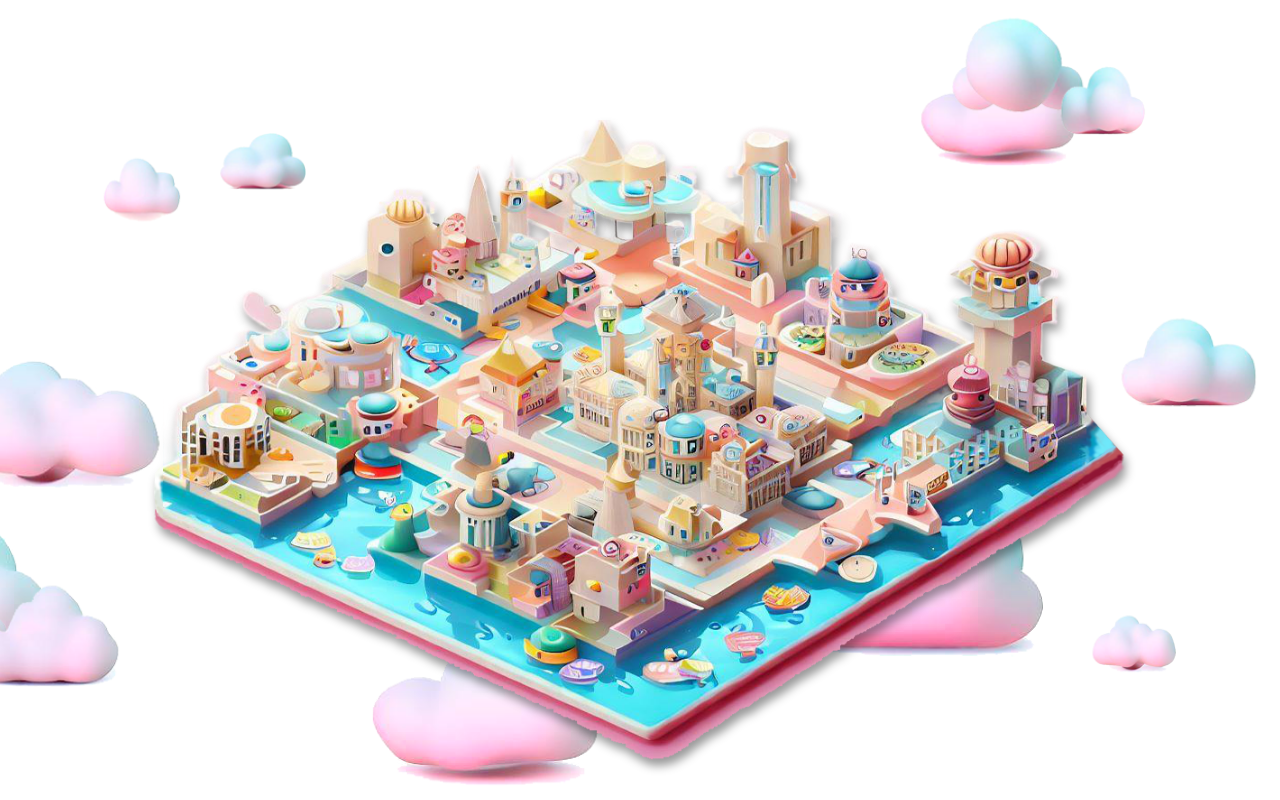
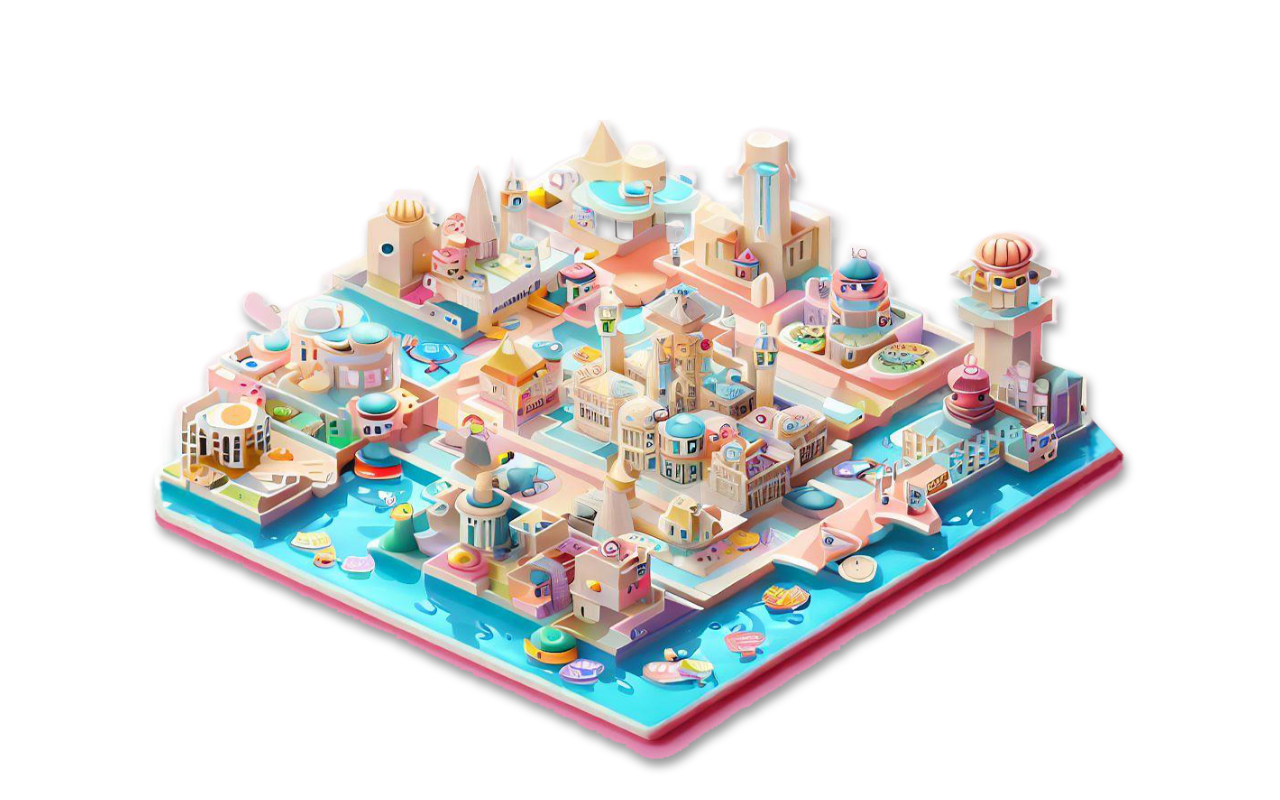
Before and after one commit to RuoningJin/open-box-game, a React (Create React App) app in the folder client/: page /quests in a window 1280 px wide. Built offline with nearby package versions, Linux system fonts and the light colour scheme; a web font is replaced by a local one.

Commit message:
testing commit

```diff
--- a/client/src/components/searching-quest/Loading.scss
+++ b/client/src/components/searching-quest/Loading.scss
@@ -5,20 +5,40 @@
   width: 100%;
   display: flex;
   flex-direction: column;
-  align-items: center;
-  margin-top: 50vh;
 
   &-text {
     @include confirm-button;
     font-size: 5vw;
     cursor: default;
     -webkit-text-stroke-width: 0.3vw;
+    margin-top: 30vh;
+    margin-bottom: 10vh;
   }
 
   &-fish {
     width: 7vw;
   }
 
+  display: flex;
+  align-items: center;
+  justify-content: center;
+  height: 100vh;
+  margin: 0;
+  background-image: url("../../../public/cloud.png");
+  background-repeat: repeat-x;
+  background-size: auto 100%;
+  animation: slide 60s linear infinite;
+  animation: animatedBackground 500s linear infinite;
+}
+
+@keyframes animatedBackground {
+  from {
+    background-position: 0 0;
+  }
+/*use negative width if you want it to flow right to left else and positive for left to right*/
+  to {
+    background-position: -10000px 0;
+  }
 }
 
 #cross-fading {
@@ -30,8 +50,8 @@
 
 #cross-fading img {
   position:absolute;
-  right: 2vw;
-  bottom: 2vh;
+  right: 5vw;
+  bottom: 0;
   opacity: 0;
   -webkit-transition: opacity 1s ease-in-out;
   -moz-transition: opacity 1s ease-in-out;
--- a/client/src/components/searching-quest/index.js
+++ b/client/src/components/searching-quest/index.js
@@ -1,4 +1,4 @@
-import { useState, useEffect } from 'react';
+import { useState } from 'react';
 import Loading from './Loading';
 import Quests from './Quests';
 
@@ -12,10 +12,8 @@ export default function Searching(props) {
 
   return (
     <>
-      <main className='background-cloud'>
-        {loading &&  <Loading />}
-        {!loading && <Quests />}
-      </main>
+      {loading &&  <Loading />}
+      {!loading && <Quests />}
     </>
   )
 }
--- a/client/src/components/searching-quest/index.scss
+++ b/client/src/components/searching-quest/index.scss
@@ -1,25 +1,23 @@
-@import "../../styles/variables.scss";
+// .background-cloud{
+//   display: flex;
+//   align-items: center;
+//   justify-content: center;
 
-.background-cloud{
-  display: flex;
-  align-items: center;
-  justify-content: center;
+//   height: 100vh;
+//   margin: 0;
+//   background-image: url("../../../public/cloud.png");
+//   background-repeat: repeat-x;
+//   background-size: auto 100%;
+//   animation: slide 60s linear infinite;
+//   animation: animatedBackground 500s linear infinite;
+// }
 
-  height: 100vh;
-  margin: 0;
-  background-image: url("../../../public/cloud.png");
-  background-repeat: repeat-x;
-  background-size: auto 100%;
-  animation: slide 60s linear infinite;
-  animation: animatedBackground 500s linear infinite;
-}
-
-@keyframes animatedBackground {
-  from {
-    background-position: 0 0;
-  }
-/*use negative width if you want it to flow right to left else and positive for left to right*/
-  to {
-    background-position: -10000px 0;
-  }
-}
+// @keyframes animatedBackground {
+//   from {
+//     background-position: 0 0;
+//   }
+// /*use negative width if you want it to flow right to left else and positive for left to right*/
+//   to {
+//     background-position: -10000px 0;
+//   }
+// }
```
